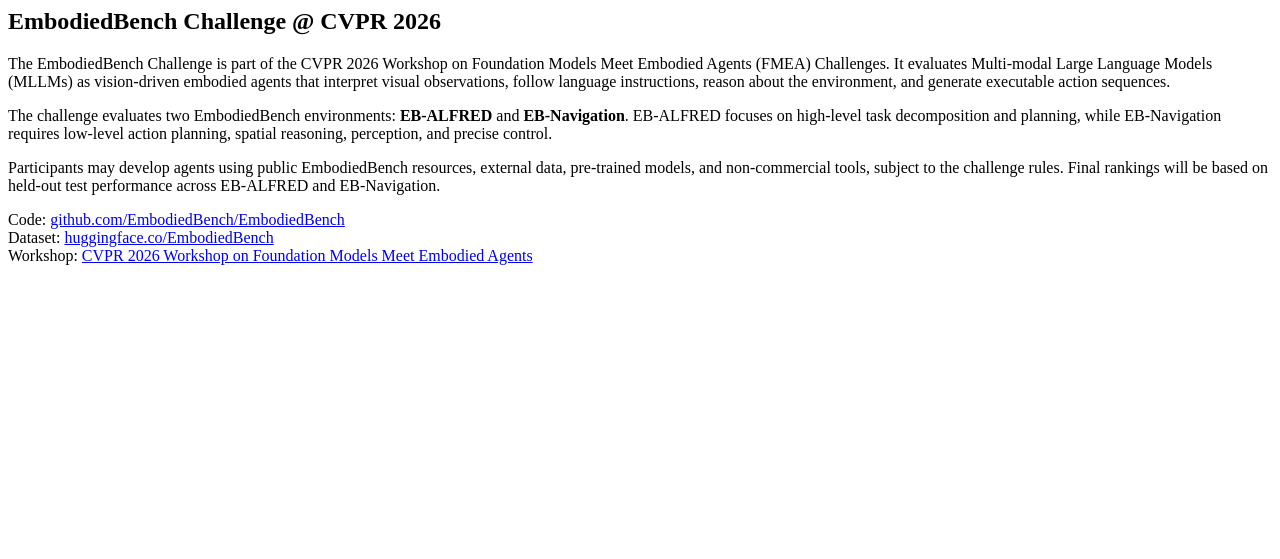
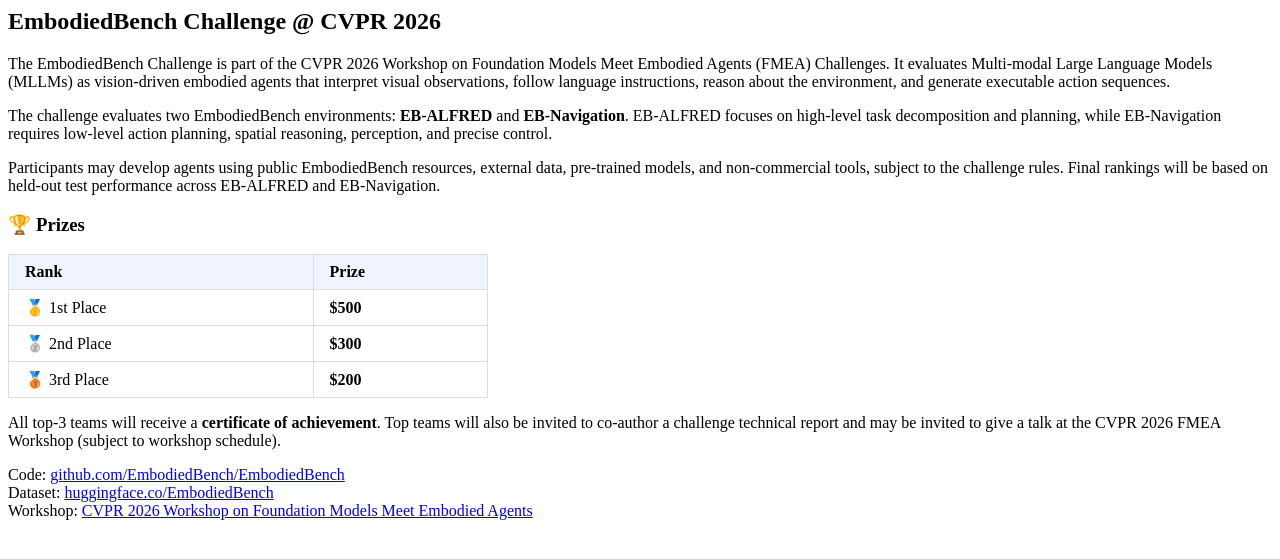
Before and after one commit to YangRui2015/EmbodiedBench-Challenge, a Python web app: template templates/description.html in a window 1280 px wide. Shown: the top 559 px of the page. Run offline with Jinja, Linux system fonts and the light colour scheme; the template is opened without the code that fills it, so the values that code supplies are empty.

Commit message:
Fix start dates to Apr 15; restore Phase 2 to May 23; add prize info
- challenge & Phase 1 start: 2026-04-15
- Phase 2 start: 2026-05-23 (official schedule)
- Add prizes: $500/$300/$200, certificate, tech report & talk invitation

Co-Authored-By: Claude Sonnet 4.6 <noreply@anthropic.com>

```diff
--- a/challenge_config.yaml
+++ b/challenge_config.yaml
@@ -11,7 +11,7 @@ category: [Paper, Dataset, Environment, Workshop]
 leaderboard_description: Held-out test performance for vision-driven embodied agents across EB-ALFRED and EB-Navigation.
 evaluation_script: evaluation_script.zip
 remote_evaluation: True
-start_date: 2026-04-13 00:00:00
+start_date: 2026-04-15 00:00:00
 end_date: 2026-05-28 23:59:59
 published: True
 tags:
@@ -64,7 +64,7 @@ challenge_phases:
     allowed_email_ids: []
     disable_logs: False
     is_submission_public: True
-    start_date: 2026-04-13 00:00:00
+    start_date: 2026-04-15 00:00:00
     end_date: 2026-05-22 23:59:59
     test_annotation_file: annotations/test_annotations_devsplit.json
     codename: dev
@@ -104,7 +104,7 @@ challenge_phases:
     allowed_email_ids: []
     disable_logs: False
     is_submission_public: True
-    start_date: 2026-04-13 00:00:00
+    start_date: 2026-05-23 00:00:00
     end_date: 2026-05-28 23:59:59
     test_annotation_file: annotations/test_annotations_testsplit.json
     codename: test
--- a/templates/description.html
+++ b/templates/description.html
@@ -12,6 +12,35 @@
   Participants may develop agents using public EmbodiedBench resources, external data, pre-trained models, and non-commercial tools, subject to the challenge rules. Final rankings will be based on held-out test performance across EB-ALFRED and EB-Navigation.
 </p>
 
+<h3>🏆 Prizes</h3>
+
+<table style="border-collapse:collapse;width:100%;max-width:480px;margin:12px 0;">
+  <thead>
+    <tr style="background:#f0f4ff;">
+      <th style="padding:8px 16px;border:1px solid #ddd;text-align:left;">Rank</th>
+      <th style="padding:8px 16px;border:1px solid #ddd;text-align:left;">Prize</th>
+    </tr>
+  </thead>
+  <tbody>
+    <tr>
+      <td style="padding:8px 16px;border:1px solid #ddd;">🥇 1st Place</td>
+      <td style="padding:8px 16px;border:1px solid #ddd;"><strong>$500</strong></td>
+    </tr>
+    <tr>
+      <td style="padding:8px 16px;border:1px solid #ddd;">🥈 2nd Place</td>
+      <td style="padding:8px 16px;border:1px solid #ddd;"><strong>$300</strong></td>
+    </tr>
+    <tr>
+      <td style="padding:8px 16px;border:1px solid #ddd;">🥉 3rd Place</td>
+      <td style="padding:8px 16px;border:1px solid #ddd;"><strong>$200</strong></td>
+    </tr>
+  </tbody>
+</table>
+
+<p>
+  All top-3 teams will receive a <strong>certificate of achievement</strong>. Top teams will also be invited to co-author a challenge technical report and may be invited to give a talk at the CVPR 2026 FMEA Workshop (subject to workshop schedule).
+</p>
+
 <p>
   Code: <a href="https://github.com/EmbodiedBench/EmbodiedBench" target="_blank">github.com/EmbodiedBench/EmbodiedBench</a><br>
   Dataset: <a href="https://huggingface.co/EmbodiedBench" target="_blank">huggingface.co/EmbodiedBench</a><br>
```
